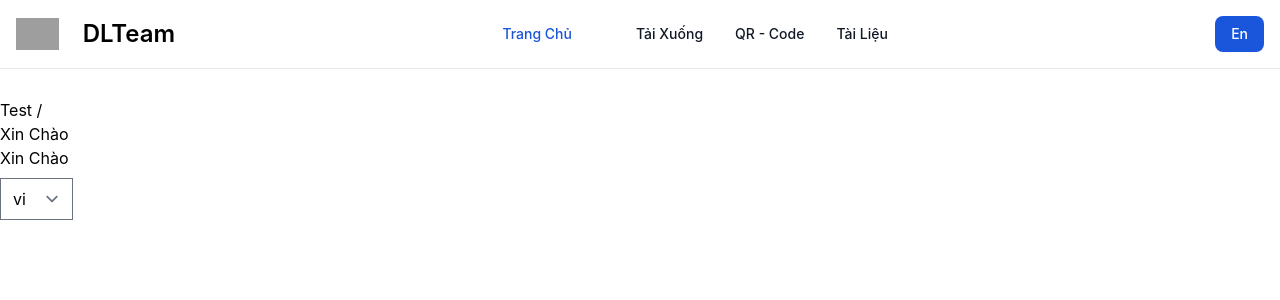
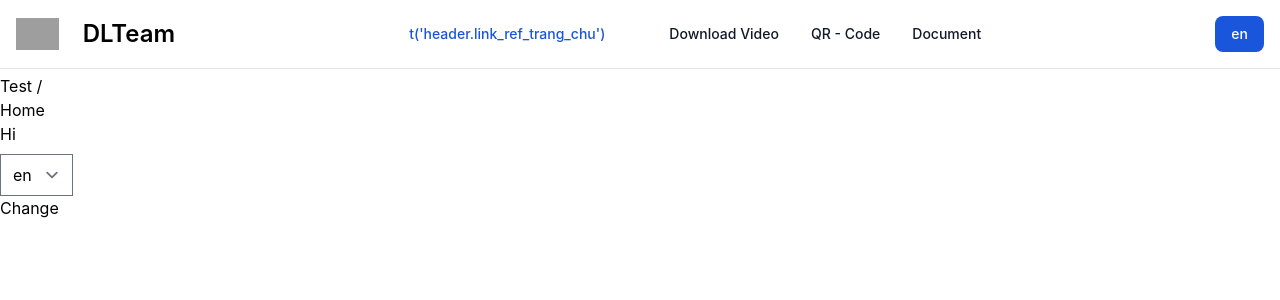
Before and after one commit to Phong-1206/DLTeam, a Vue app: page / in a window 1280 px wide. Shown: the top 300 px of the page. Built offline with nearby package versions, Linux system fonts and the light colour scheme; grey boxes are pictures that could not be loaded.

Commit message:
Update chức năng đổi ngôn ngữ

```diff
--- a/package.json
+++ b/package.json
@@ -19,6 +19,8 @@
   "dependencies": {
     "@tailwindcss/vite": "^4.1.14",
     "flowbite": "^3.1.2",
+    "i18next": "^25.6.0",
+    "react-i18next": "^9.0.10",
     "tailwindcss": "^4.1.14",
     "vue": "^3.5.22",
     "vue-i18n": "^11.1.12",
--- /dev/null
+++ b/public/language/en.json
@@ -0,0 +1,9 @@
+{
+    "header": {
+        "link_ref_trang_chu" : "Home",
+        "link_ref_tai_xuong" : "Download Video",
+        "link_ref_qr_code" : "QR - Code",
+        "link_ref_tai_lieu" : "Document"
+    },
+    "hi": "Hi"
+}
--- /dev/null
+++ b/public/language/vi.json
@@ -0,0 +1,10 @@
+{
+    "header": {
+        "link_ref_trang_chu" : "Trang Chủ",
+        "link_ref_tai_xuong" : "Tải Xuống",
+        "link_ref_qr_code" : "QR - Code",
+        "link_ref_tai_lieu" : "Tài Liệu"
+
+    },
+    "hi": "HI banj nhes"
+}
--- a/src/App.vue
+++ b/src/App.vue
@@ -4,8 +4,10 @@ import Header from './components/Header.vue'
 import { useI18n } from 'vue-i18n'
 import { ref, reactive } from 'vue';
 import { watch } from 'vue';
+// import main from "../src/main"
 const check_domain =  window.location;
 const { t } = useI18n();
+
 
 
 
@@ -18,10 +20,6 @@ const { t } = useI18n();
 
 <template>
 
-
-
-
-
   <Header></Header>
 <div style="padding-top: 50px;">
   <p>
@@ -29,34 +27,46 @@ const { t } = useI18n();
   </p>
 </div>
   <RouterView />
-<p>{{ $t('message.hello', { msg: 'hello' }) }}</p>
- <h1>{{ t("message.hello") }}</h1>
+<p>{{ $t('header.link_ref_trang_chu') }}</p>
+ <h1>{{ t("hi") }}</h1>
 <div class="">
-    <select v-model="$i18n.locale" class="mt-2 block">
+    <select id="language_input"   v-model="$i18n.locale" class="mt-2 block">
       <option v-for="locale in $i18n.availableLocales" :key="`locale-${locale}`" :value="locale" class="">{{ locale }}</option>
     </select>
+
+
   </div>
+  <button class="btn" id="btn_change">Change</button>
+
 </template>
 
 <script>
-export default {
-  name: "LocaleSwitcher",
-  data() {
-    return { locales: ["vi", "en"] };
-  },
-  methods: {
-    updateLanguage() {
-      localStorage.setItem("locale", this.$i18n.locale);
-    },
-  },
-  mounted() {
-    if (localStorage.getItem("locale")) {
-      this.$i18n.locale = localStorage.getItem("locale");
-    } else {
-      localStorage.setItem("locale", this.$i18n.locale);
-    }
-  },
-};
+
+
+// const button = document.getElementById("btn_change");
+// button.addEventListener("click", function() {
+//   //console.log(document.getElementById("language_input").value);
+//   console.log("ok");
+// });
+
+            document.addEventListener('DOMContentLoaded', function() {
+                const element = document.querySelector('#btn_change');
+                if (element) { // Always check if the element exists
+                    element.addEventListener('click', function() {
+                        // Your code here
+                        console.log(document.getElementById("language_input").value);
+                        if(document.getElementById("language_input").value == "vi") {
+                          document.getElementById("language_input").value = "en";
+                          console.log(document.getElementById("language_input").value);
+                        } else {
+                          document.getElementById("language_input").value = "vi";
+                          console.log(document.getElementById("language_input").value);
+                        }
+                    });
+                }
+            });
+
+
 </script>
 
 <style scoped>
--- a/src/components/Header.vue
+++ b/src/components/Header.vue
@@ -3,29 +3,25 @@ import { computed, reactive, ref, watch  } from 'vue';
 import btn_change_language from '../composables/btn_change_language.vue';
 import { onMounted } from 'vue';
 import { useI18n } from 'vue-i18n'
-
-
+const { locale } = useI18n();
 const { t } = useI18n();
-
-
-
-
+console.log(t("header.link_ref_trang_chu"));
 const check_domain =  window.location;
 const link_ref = [
   {
-    name: "Trang Chủ",
+    name: "t('header.link_ref_trang_chu')",
     url : "/"
   },
   {
-    name: "Tải Xuống",
+    name: t("header.link_ref_tai_xuong"),
     url: "/taixuong"
   },
   {
-    name: "QR - Code",
+    name: t("header.link_ref_qr_code"),
     url: "/qr-code"
   },
   {
-    name: "Tài Liệu",
+    name: t("header.link_ref_tai_lieu"),
     url: "/tailieu"
   }
 ];
@@ -39,20 +35,48 @@ const btn_href = ref({
 ///// LOGIC CHUYEN NGON NGU /////////
 //onMounted(() => {isActiveBtn = window.localStorage.getItem('language')});
 
-const change_language = () => {
-  const get_language = localStorage.getItem("locale");
-  if (get_language == "vi") {
-    localStorage.setItem("locale", "en");
-  }else {
-    localStorage.setItem("locale", "vi");
+// const change_language = () => {
+//   const get_language = localStorage.getItem("locale");
+//   if (get_language == "vi") {
+//     localStorage.setItem("locale", "en");
+//   }else {
+//     localStorage.setItem("locale", "vi");
+//   }
+//   window.location.reload(true);
+// };
+
+////Danh sách ngôn ngữ có sẵn /////
+const locales = ref(["en","vi"]);
+
+const setLanguage = (language) => {
+  if (language == "vi"){
+    //document.getElementById('btnsetlanguagevi').remove();
+    locale.value = "en";
+    localStorage.setItem("locale",language);
+  }else{
+    //document.getElementById('btnsetlanguageen').remove();
+    locale.value = "vi";
+    localStorage.setItem("locale",language);
   }
-  window.location.reload(true);
 };
+
+onMounted(() => {
+  const getLanguage = localStorage.getItem("locale");
+  if(getLanguage) {
+    locale.value = getLanguage;
+  } else {
+    localStorage.setItem("locale",locale.value);
+  };
+});
+
+
+
+
+//console.log(locale.value);
 
 
 ///////////////////////////////
 
-const isActiveBtn = ref(localStorage.getItem("locale") == "vi" ? "Vi" : "En");
 
 const icon_logo = ref(reactive({
   name: "DLTeam",
@@ -68,7 +92,6 @@ const navstyle = ref(reactive({
 
 
 <template>
-  <p>{{ t("messages.header") }}</p>
 <header class="relative flex flex-wrap sm:justify-start sm:flex-nowrap w-full bg-white text-sm py-3">
 <nav class="bg-white dark:bg-gray-900 fixed w-full z-20 top-0 start-0 border-b border-gray-200 dark:border-gray-600">
   <div class="max-w-screen-xl flex flex-wrap items-center justify-between mx-auto p-4">
@@ -77,9 +100,18 @@ const navstyle = ref(reactive({
       <span class="self-center text-2xl font-semibold whitespace-nowrap dark:text-white">{{ icon_logo.name }}</span>
   </a>
   <div class="flex md:order-2 space-x-3 md:space-x-0 rtl:space-x-reverse">
-      <button type="button" @click="change_language" class="text-white bg-blue-700 hover:bg-blue-800 focus:ring-4 focus:outline-none focus:ring-blue-300 font-medium rounded-lg text-sm px-4 py-2 text-center dark:bg-blue-600 dark:hover:bg-blue-700 dark:focus:ring-blue-800">
-        {{isActiveBtn}}
-      </button>
+
+      <button type="button"
+      v-for="items in locales" :key="items"
+      :id="'btnsetlanguage'+items"
+      @click="setLanguage(items)"
+      :class="locale == items ? 'text-white bg-blue-700 hover:bg-blue-800 focus:ring-4 focus:outline-none focus:ring-blue-300 font-medium rounded-lg text-sm px-4 py-2 text-center dark:bg-blue-600 dark:hover:bg-blue-700 dark:focus:ring-blue-800' : 'hidden'"
+      >
+        {{ items }}
+  </button>
+
+<!--v-for="items in locales" :key="items"    :class="locale === items ? '' : 'invisible'" -->
+
       <button data-collapse-toggle="navbar-sticky" type="button" class="inline-flex items-center p-2 w-10 h-10 justify-center text-sm text-gray-500 rounded-lg md:hidden hover:bg-gray-100 focus:outline-none focus:ring-2 focus:ring-gray-200 dark:text-gray-400 dark:hover:bg-gray-700 dark:focus:ring-gray-600" aria-controls="navbar-sticky" aria-expanded="false">
         <span class="sr-only">Open main menu</span>
         <svg class="w-5 h-5" aria-hidden="true" xmlns="http://www.w3.org/2000/svg" fill="none" viewBox="0 0 17 14">
@@ -100,4 +132,27 @@ const navstyle = ref(reactive({
 </nav>
 </header>
 </template>
+<script>
+
+// export default {
+//   name: "SaveLanguageLocalStorage",
+//   data() {
+//     return { locales: ["vi", "en"] };
+//   },
+//   methods: {
+//     updateLanguage() {
+//       localStorage.setItem("locale", this.$i18n.locale);
+//       sessionStorage.setItem('locale', this.$i18n.locale);
+//     },
+//   },
+//   mounted() {
+//     if (localStorage.getItem("locale") && sessionStorage.getItem('locale')) {
+//       this.$i18n.locale = localStorage.getItem("locale");
+//     } else {
+//       localStorage.setItem("locale", this.$i18n.locale);
+//       sessionStorage.setItem('locale', this.$i18n.locale);
+//     }
+//   },
+// };
+</script>
 <style scoped></style>
--- a/src/main.js
+++ b/src/main.js
@@ -4,24 +4,18 @@ import router from './router'
 import { createI18n } from 'vue-i18n'
 import { createApp } from 'vue'
 import { onMounted } from 'vue'
-
+import vi from '../public/language/vi.json'
+import en from '../public/language/en.json'
 const app = createApp(App);
 
 const i18n = createI18n({
   legacy: false,
-  locale: 'vi',
-  fallbackLocale: 'en',
-  messages: {
-    en: {
-      message: {
-        hello: 'hello world'
-      }
-    },
-    vi: {
-      message: {
-        hello: 'Xin Chào'
-      }
-    }
+  locale: 'en',
+  //fallbackLocale: 'en',
+  keySeparator: false,
+   messages: {
+    en: en,
+    vi: vi
   }
 });
 
@@ -30,5 +24,3 @@ const i18n = createI18n({
 app.use(router)
 app.use(i18n)
 app.mount('#app')
-
-i18n.global.locale = 'en'
```
Also changed, not shown: 1 other file (tests, documents, lock files or other folders).
